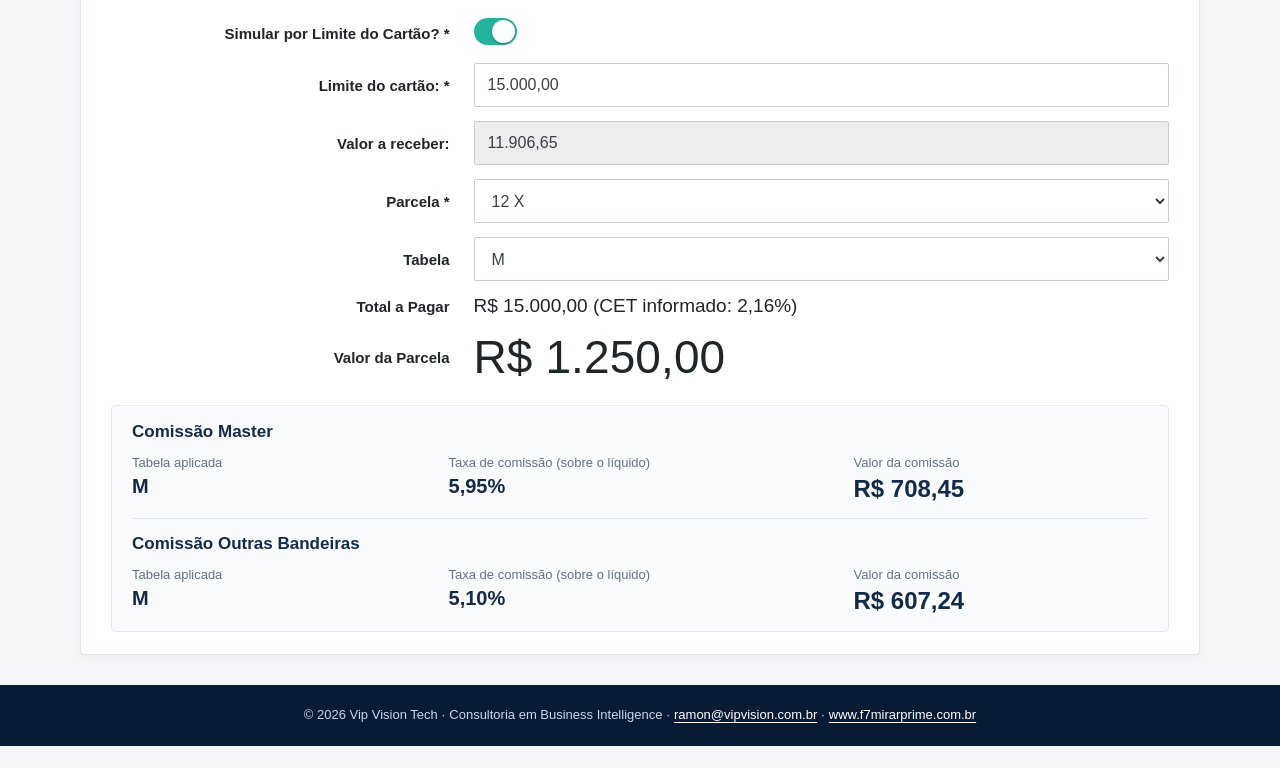
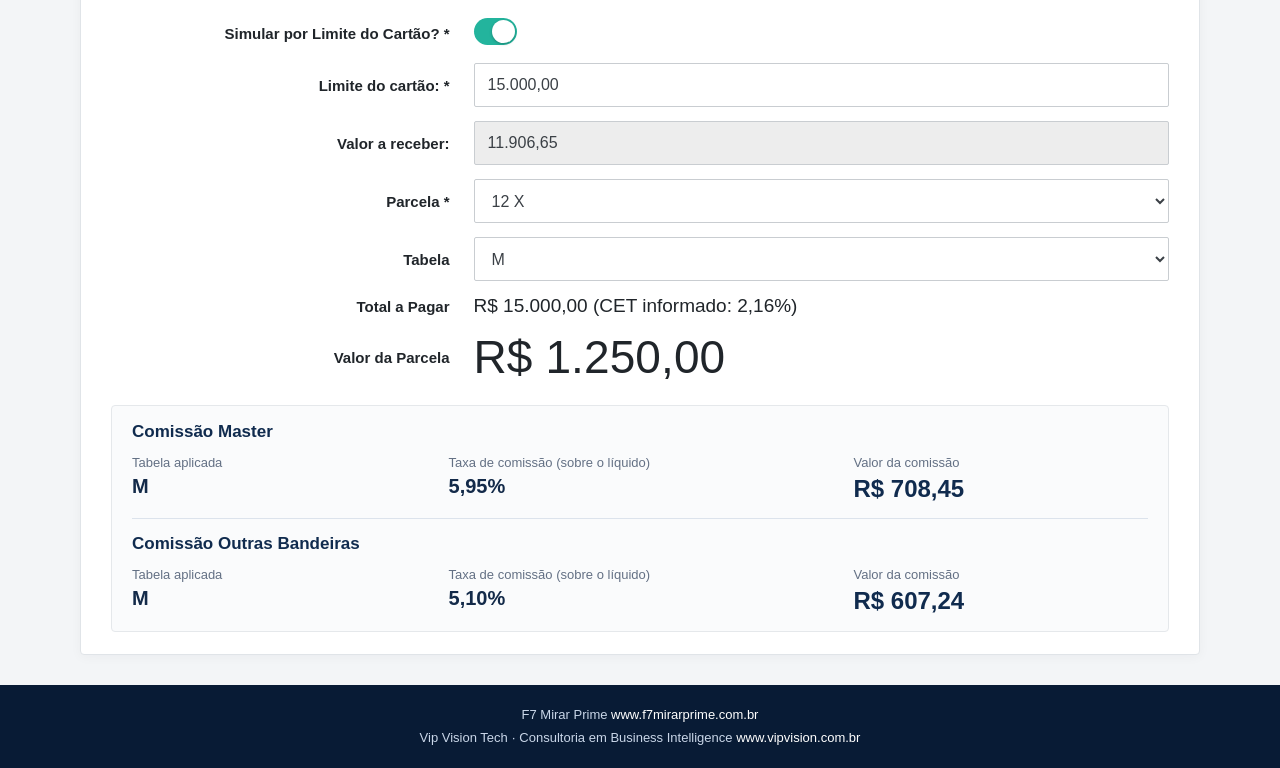
Before and after one commit to ramonjcnunes-sys/simuladorf7, a plain HTML site: page index.html in a window 1280 px wide. Shown: the part 176-944 px from the top of the page. Before the commit the page ends 922 px from the top, so only its background shows below. Drawn offline with Linux system fonts and the light colour scheme.

Commit message:
Add files via upload

```diff
--- a/index.html
+++ b/index.html
@@ -81,7 +81,7 @@
 .comissao-dado strong{display:block;font-size:20px;color:#132a49;overflow-wrap:anywhere}
 .comissao-dado .destaque-comissao{font-size:24px;color:#102B4E}
 .site-footer{background:#081b35;color:#c9d6e8;text-align:center;padding:19px 16px;font-size:13px;line-height:1.7}
-.site-footer a{color:#fff;text-decoration:underline;text-underline-offset:3px}
+.site-footer a{color:#fff;text-decoration:none} .site-footer a:hover,.site-footer a:focus-visible{text-decoration:underline} .site-footer .footer-line{display:block}
 @media(max-width:650px){.comissao-linha{grid-template-columns:repeat(2,minmax(0,1fr));column-gap:12px}.comissao-dado:last-child{grid-column:1/-1}.comissoes-compactas{padding:14px}.comissao-dado strong{font-size:18px}.comissao-dado .destaque-comissao{font-size:22px}}
 </style>
 </head>
@@ -116,7 +116,7 @@
   </div>
 </div>
 </section></main>
-<footer class="site-footer">© 2026 Vip Vision Tech · Consultoria em Business Intelligence · <a href="mailto:ramon@vipvision.com.br">ramon@vipvision.com.br</a> · <a href="https://www.f7mirarprime.com.br/" target="_blank" rel="noopener noreferrer">www.f7mirarprime.com.br</a></footer>
+<footer class="site-footer"><span class="footer-line">F7 Mirar Prime <a href="https://www.f7mirarprime.com.br/" target="_blank" rel="noopener noreferrer">www.f7mirarprime.com.br</a></span><span class="footer-line">Vip Vision Tech · Consultoria em Business Intelligence <a href="https://www.vipvision.com.br/" target="_blank" rel="noopener noreferrer">www.vipvision.com.br</a></span></footer>
 <script>"use strict";
 // Os fatores reproduzem os exemplos enviados, por proporcionalidade de valor.
 // Não constituem tabelas oficiais de preços para todos os valores ou prazos.
```
